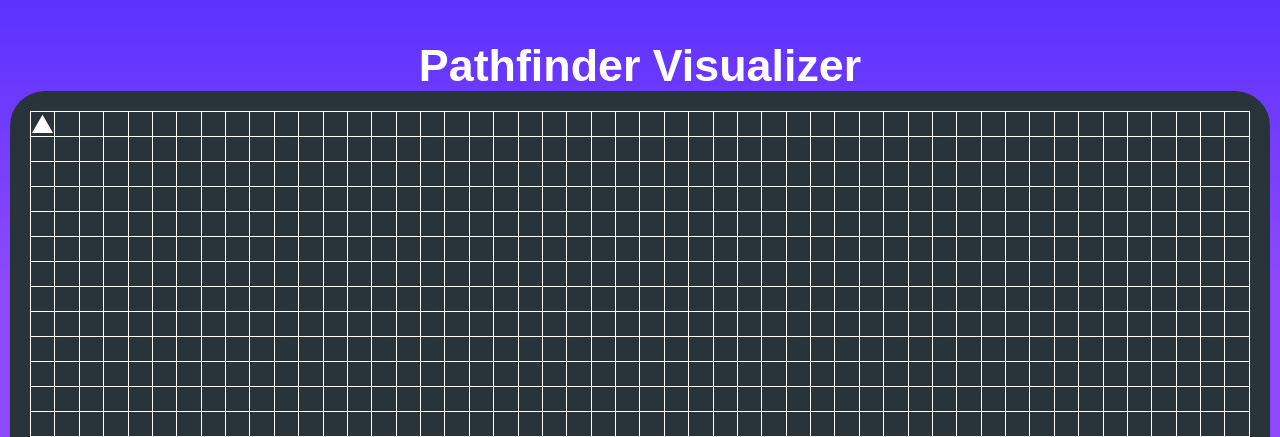
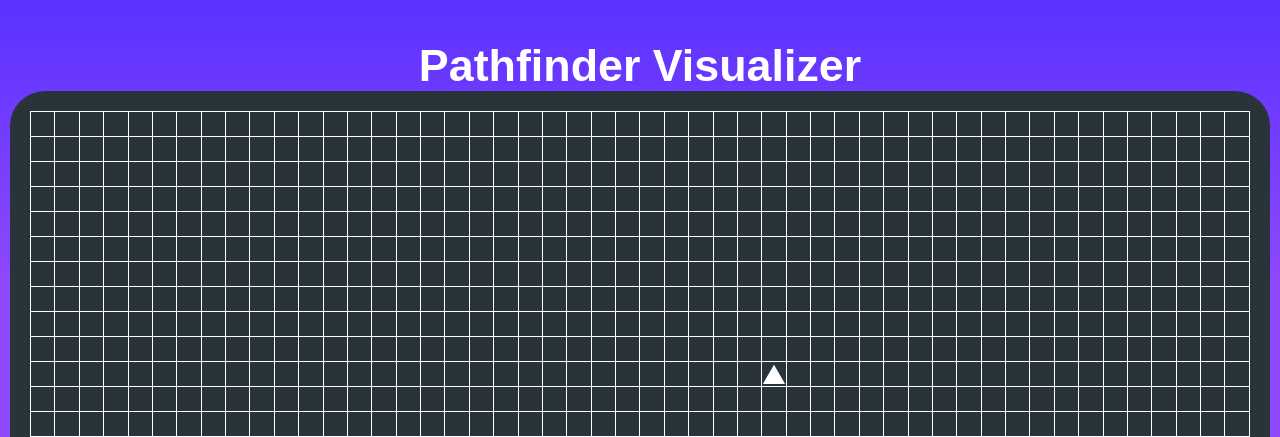
Before and after one commit to CinatitBR/amazing-pathfinding-visualizer, a React (Create React App) app: page / in a window 1280 px wide. Shown: the top 437 px of the page. Built offline with nearby package versions, Linux system fonts and the light colour scheme; a web font is replaced by a local one.

Commit message:
Update start initial position

```diff
--- a/src/App.tsx
+++ b/src/App.tsx
@@ -80,7 +80,7 @@ const createRowList = ({
   return rowList;
 }
 
-const startPos = { row: 0, col: 0};
+const startPos = { row: 10, col: 30};
 const targetPos = {row: 15, col: 10};
 const rowCount = 25;
 const colCount = 50;
```
